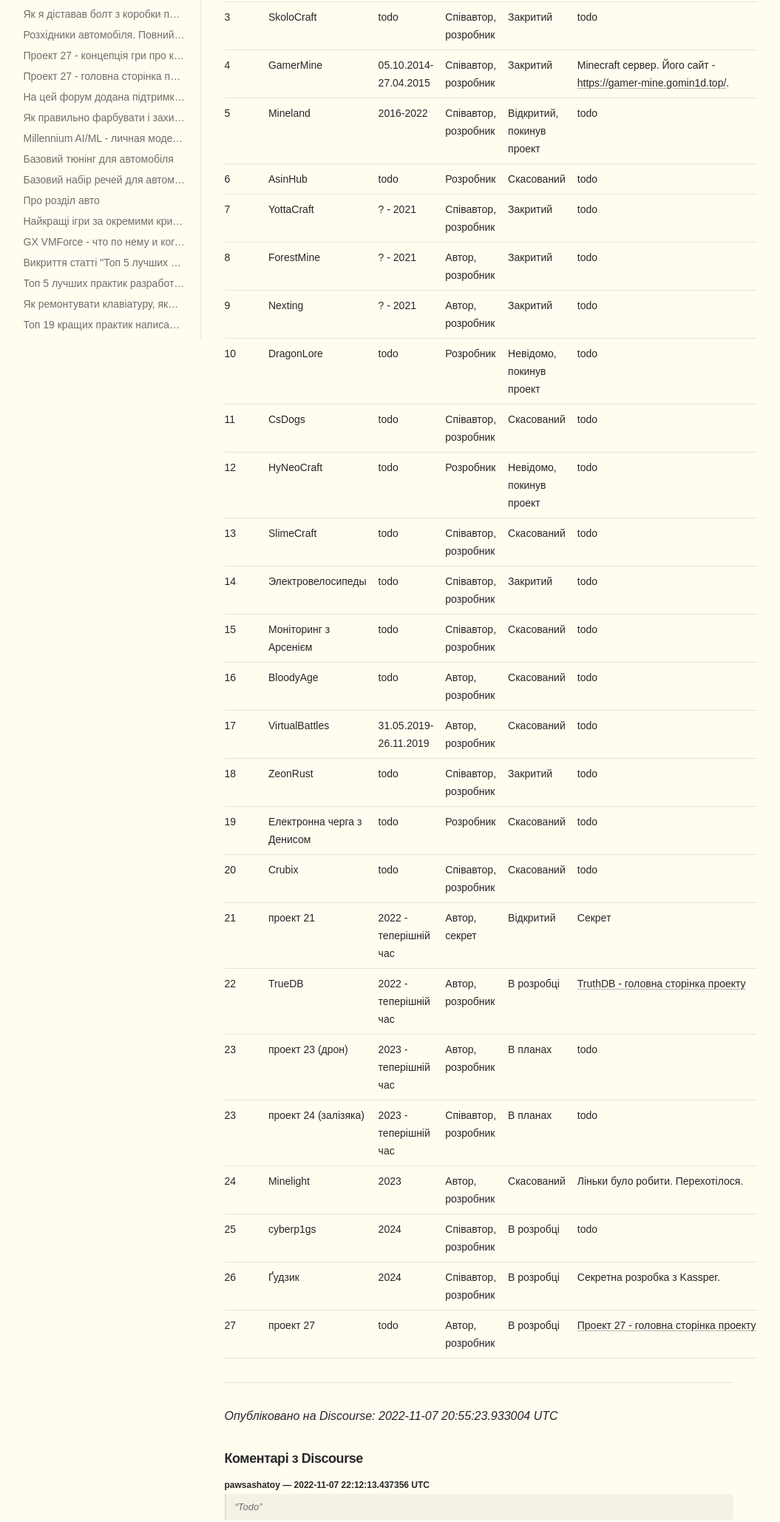
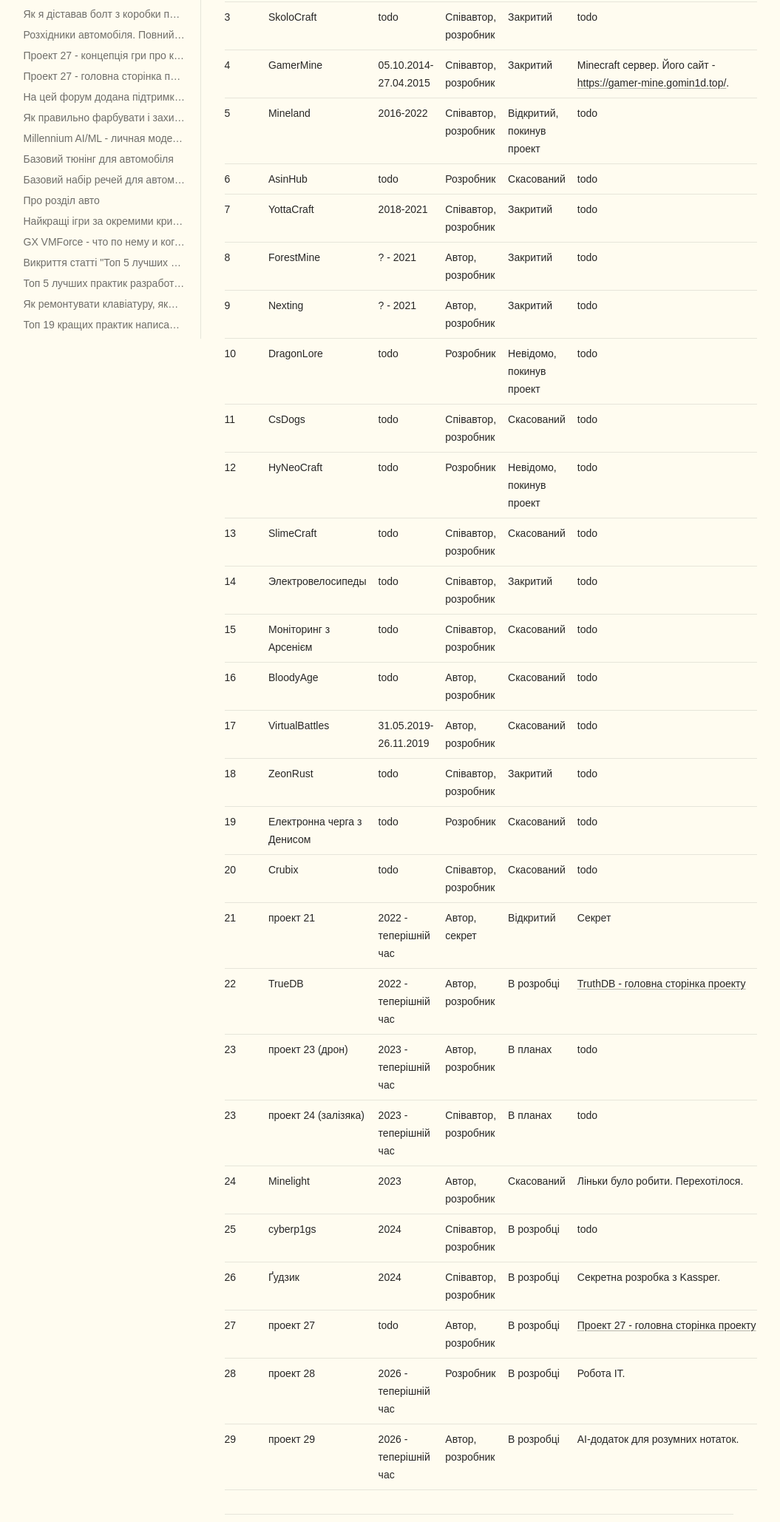
Before and after one commit to gomin1d/gomin1d-blog, an Astro site: page /writings/discourse/30-gomin1da in a window 1280 px wide. Shown: the part 310-2368 px from the top of the page at 74% size, without its empty margins (121-1176 px from the left). Built offline with nearby package versions, Linux system fonts and the light colour scheme; Astro itself is replaced by a stand-in of ours.

Commit message:
Додав проекти 28 і 29

```diff
--- a/src/content/writings/discourse/30-gomin1da.md
+++ b/src/content/writings/discourse/30-gomin1da.md
@@ -12,7 +12,7 @@ draft: false
 | 4 | GamerMine | 05.10.2014-27.04.2015 | Співавтор, розробник | Закритий | Minecraft сервер. Його сайт - https://gamer-mine.gomin1d.top/. |
 | 5 | Mineland | 2016-2022 | Співавтор, розробник | Відкритий, покинув проект | todo |
 | 6 | AsinHub | todo | Розробник | Скасований | todo |
-| 7 | YottaCraft | ? - 2021 | Співавтор, розробник | Закритий | todo |
+| 7 | YottaCraft | 2018-2021 | Співавтор, розробник | Закритий | todo |
 | 8 | ForestMine | ? - 2021 | Автор, розробник | Закритий | todo |
 | 9 | Nexting | ? - 2021 | Автор, розробник | Закритий | todo |
 | 10 | DragonLore | todo | Розробник | Невідомо, покинув проект | todo |
@@ -34,6 +34,8 @@ draft: false
 | 25 | cyberp1gs | 2024 | Співавтор, розробник | В розробці | todo |
 | 26 | Ґудзик | 2024 | Співавтор, розробник | В розробці | Секретна розробка з Kassper. |
 | 27 | проект 27 | todo | Автор, розробник | В розробці | [Проект 27 - головна сторінка проекту](/writings/discourse/177-topic) |
+| 28 | проект 28 | 2026 - теперішній час | Розробник | В розробці | Робота IT. |
+| 29 | проект 29 | 2026 - теперішній час | Автор, розробник | В розробці | AI-додаток для розумних нотаток. |
 
 ---
 
```
